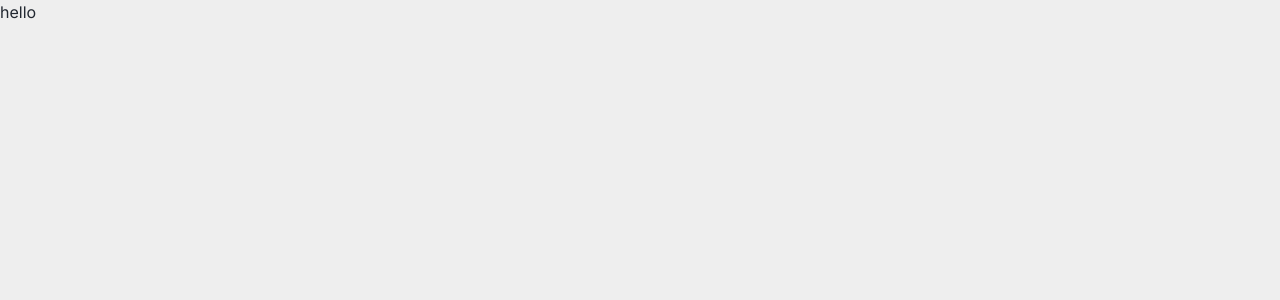
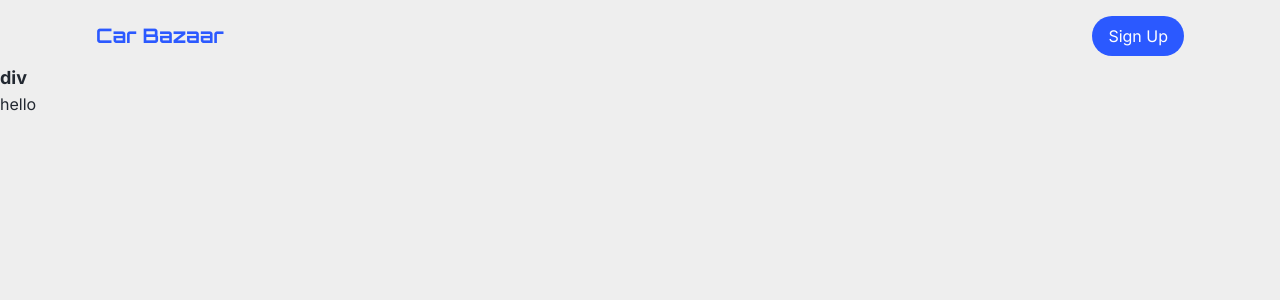
Before and after one commit to Sumit134coder/Car-Bazaar, a Next.js app: page / in a window 1280 px wide. Shown: the top 300 px of the page. Built offline with nearby package versions, Linux system fonts and the light colour scheme.

Commit message:
update : Navbar

```diff
--- a/src/app/globals.css
+++ b/src/app/globals.css
@@ -1,6 +1,20 @@
 @tailwind base;
 @tailwind components;
 @tailwind utilities;
+
+@layer components {
+  .px-global {
+    @apply px-4 md:px-[2rem] lg:px-[6rem]
+  }
+
+  .btn{
+    @apply flex items-center justify-center px-4 py-2 rounded-full
+  }
+
+  .btn-primary{
+    @apply bg-primary-500 text-white hover:bg-primary-500/80 transition
+  }
+}
 
 :root {
   --foreground-rgb: 0, 0, 0;
--- a/src/app/layout.js
+++ b/src/app/layout.js
@@ -1,17 +1,21 @@
-import './globals.css'
-import { Inter } from 'next/font/google'
+import "./globals.css";
+import { Inter } from "next/font/google";
+import Navbar from "@/components/layout/Navbar";
 
-const inter = Inter({ subsets: ['latin'] })
+const inter = Inter({ subsets: ["latin"] });
 
 export const metadata = {
-  title: '🚘 Car Bazaar',
-  description: 'A car showcase platform',
-}
+  title: "🚘 Car Bazaar",
+  description: "A car showcase platform",
+};
 
 export default function RootLayout({ children }) {
   return (
     <html lang="en">
-      <body className={`${inter.className} bg-light-500 text-dark-500 `}>{children}</body>
+      <body className={`${inter.className} bg-light-500 text-dark-500 relative `}>
+      <Navbar />
+        <main className="py-[4rem]">{children}</main>
+      </body>
     </html>
-  )
+  );
 }
--- a/src/app/page.js
+++ b/src/app/page.js
@@ -1,9 +1,10 @@
+
 import Image from 'next/image'
-
 export default function Home() {
   return (
-    <main>
+    <div>
+      <h1 className='text-lg font-bold'>div</h1>
      hello
-    </main>
+    </div>
   )
 }
--- /dev/null
+++ b/src/components/layout/Navbar.js
@@ -0,0 +1,19 @@
+import Image from "next/image"
+import { Orbitron } from "next/font/google"
+
+const orbitron = Orbitron({
+    subsets : ['latin']
+})
+
+const Navbar = () => {
+  return (
+    <div className="flex items-center justify-between px-global py-4 fixed w-full">
+        <div className={`${orbitron.className} text-primary-500 font-bold text-xl`}>
+            Car Bazaar
+        </div>
+        <button type="button" className="btn btn-primary">Sign Up</button>
+    </div>
+  )
+}
+
+export default Navbar
--- a/tailwind.config.js
+++ b/tailwind.config.js
@@ -14,7 +14,7 @@ module.exports = {
       },
       colors : {
         primary : {
-          500 : '#393E46',
+          500 : '#2b59ff',
         },
         secondary : {
           500 : '#00ADB5'
```
